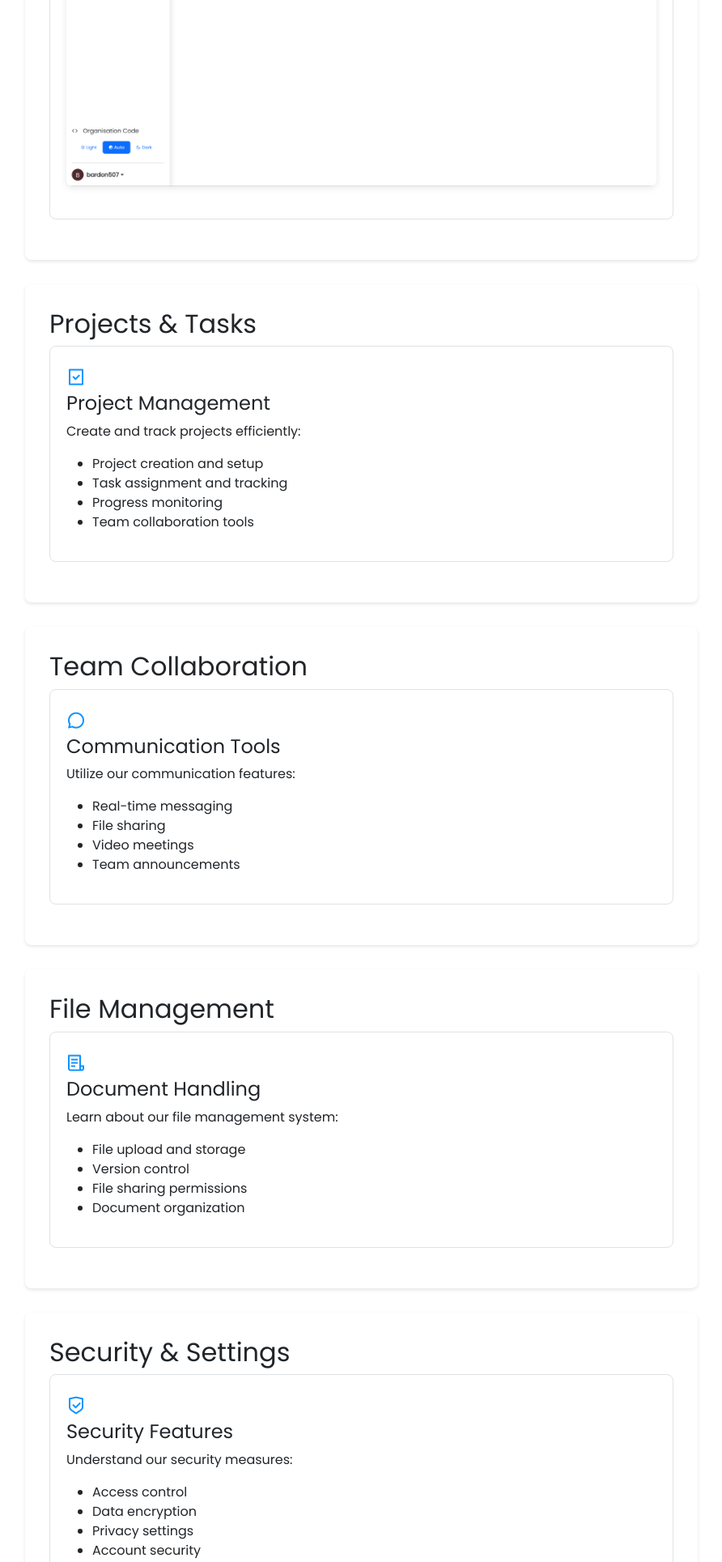
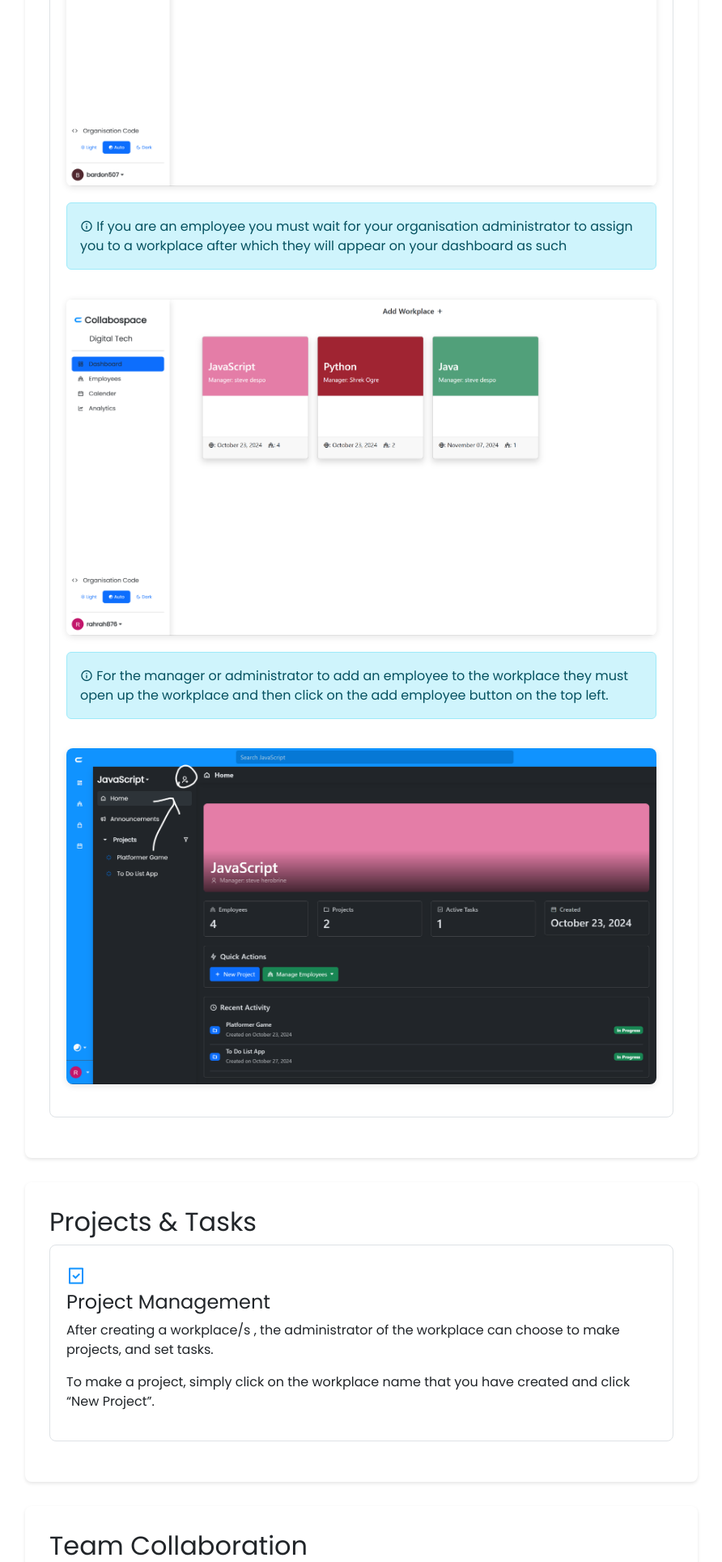
Before and after one commit to rahin22/CollaboSpace, a Flask app: page /manual in a window 1280 px wide. Shown: the part 3359-5288 px from the top of the page at 81% size, without its empty margins (336-1228 px from the left). Run offline with Flask 3, Linux system fonts and the light colour scheme; some libraries are stand-ins or nearby versions.

Commit message:
Add CSS styles and enhance manual documentation for workplace management

```diff
--- a/templates/manual.html
+++ b/templates/manual.html
@@ -172,6 +172,20 @@
                             <p>Once you have either created or joined an organisation,  the collaboration begins in workplaces. Workplaces are teams in which employees collaborate on projects through the use of the Collabospace project management suite.</p>
                             <p> If you have just created an organisation, you must first have at least one employee join your organisation so you can set them as your workplace manager. To create a workplace go to the organisation dashboard and follow the prompts. </p>
                             <img src="{{ url_for('static', filename='assets/images/create_work.png') }}" alt="Create Organisation Process" class="screenshot">
+
+                            <div class="alert alert-info">
+                                <i class="ri-information-line"></i>
+                                <span>If you are an employee you must wait for your organisation administrator to assign you to a workplace after which they will appear on your dashboard as such </span>
+                            </div>
+
+                            <img src="{{ url_for('static', filename='assets/images/workplaces_view.png') }}" alt="Create Organisation Process" class="screenshot">
+
+                            <div class="alert alert-info">
+                                <i class="ri-information-line"></i>
+                                <span>For the manager or administrator to add an employee to the workplace they must open up the workplace and then click on the add employee button on the top left.</span>
+                            </div>
+
+                            <img src="{{ url_for('static', filename='assets/images/add_employee.png') }}" alt="Create Organisation Process" class="screenshot">
                         </div>
                     </div>
 
@@ -180,13 +194,8 @@
                         <div class="feature-card">
                             <i class="ri-task-line feature-icon"></i>
                             <h4>Project Management</h4>
-                            <p>Create and track projects efficiently:</p>
-                            <ul>
-                                <li>Project creation and setup</li>
-                                <li>Task assignment and tracking</li>
-                                <li>Progress monitoring</li>
-                                <li>Team collaboration tools</li>
-                            </ul>
+                            <p>After creating a workplace/s , the administrator of the workplace can choose to make projects, and set tasks.</p>
+                            <p>To make a project, simply click on the workplace name that you have created and click “New Project”.</p>
                         </div>
                     </div>
 
```
Also changed, not shown: static/uploads/style.css (added, +67 -0 lines), master.db, static/assets/images/add_employee.png (added), static/assets/images/workplaces_view.png (added), 1 other file.
